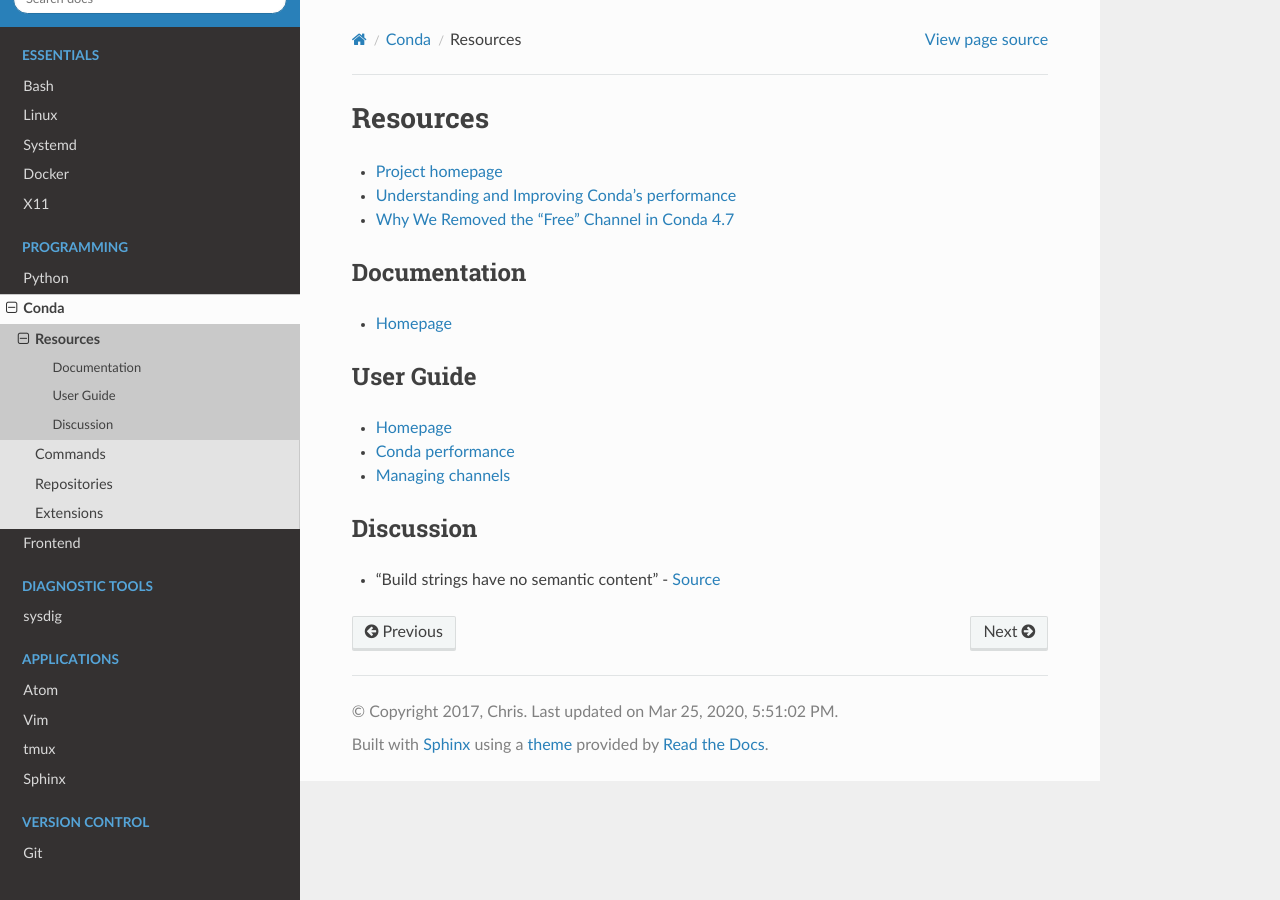
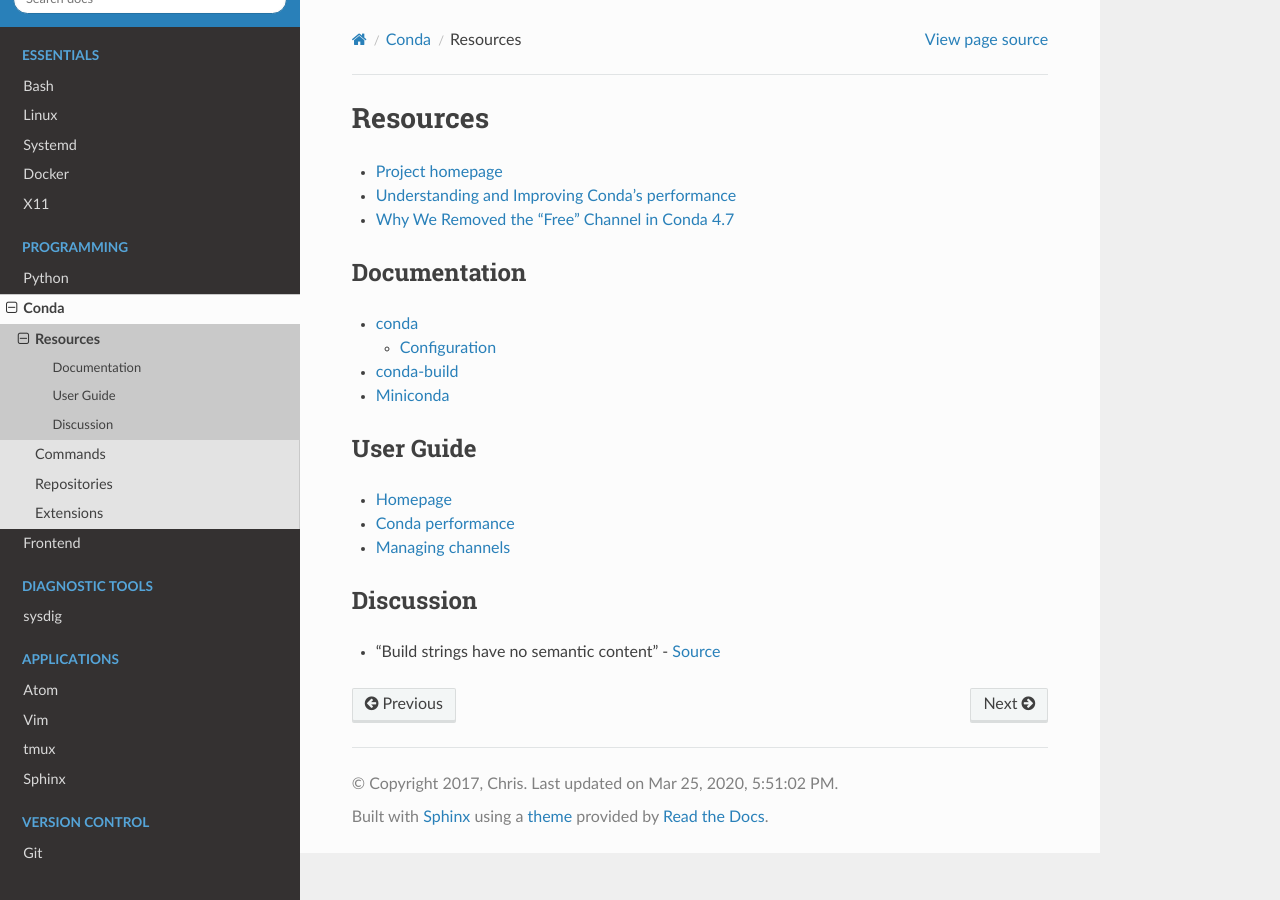
Before and after one commit to heterotopian/technotes, a Sphinx documentation site: the page built from source/conda/resource.rst, in a window 1280 px wide. Built offline with Sphinx 7.4.7 and the Read the Docs theme 2.0.0, drawn with Linux system fonts in a browser that asks for light colours.

Commit message:
Minor changes

```diff
--- a/source/conda/command.rst
+++ b/source/conda/command.rst
@@ -19,11 +19,11 @@
 
 Add a channel::
 
-    $ conda config --add channels CHANNEL-NAME
+    $ conda config --add channels CHANNEL
 
 Remove a channel::
 
-    $ conda config --remove channels CHANNEL-NAME
+    $ conda config --remove channels CHANNEL
 
 
 
--- a/source/conda/resource.rst
+++ b/source/conda/resource.rst
@@ -12,7 +12,13 @@
 Documentation
 =============
 
-- `Homepage <https://conda.io/docs/>`_
+- `conda <https://conda.io/projects/conda/en/latest/>`_
+
+  - `Configuration <https://conda.io/projects/conda/en/latest/configuration.html>`_
+
+- `conda-build <https://conda.io/projects/conda-build/en/latest/>`_
+- `Miniconda <https://conda.io/en/latest/miniconda.html>`_
+
 
 
 User Guide
@@ -23,6 +29,7 @@
 - `Managing channels <https://docs.conda.io/projects/conda/en/latest/user-guide/tasks/manage-channels.html>`_
 
 
+
 Discussion
 ==========
 
```
